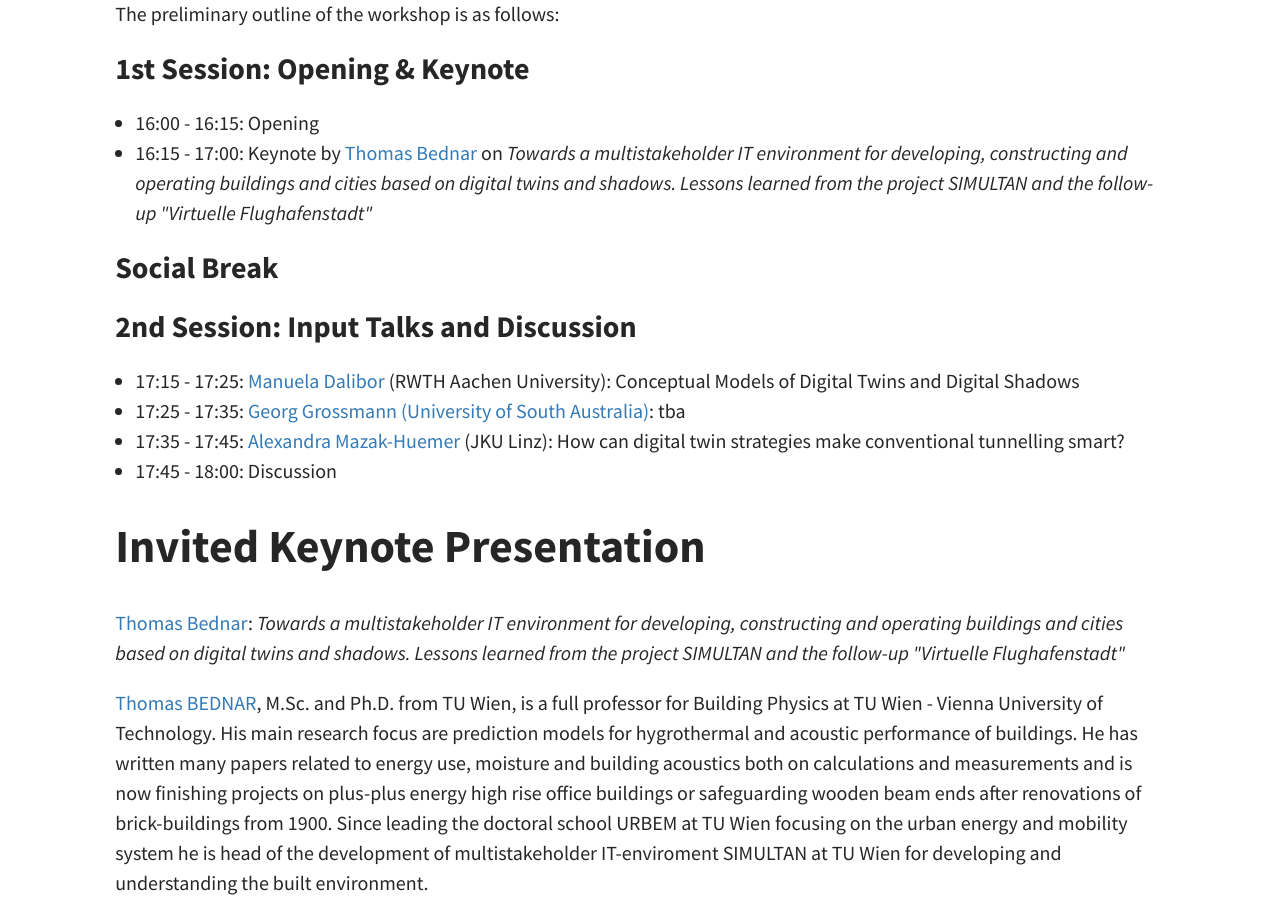
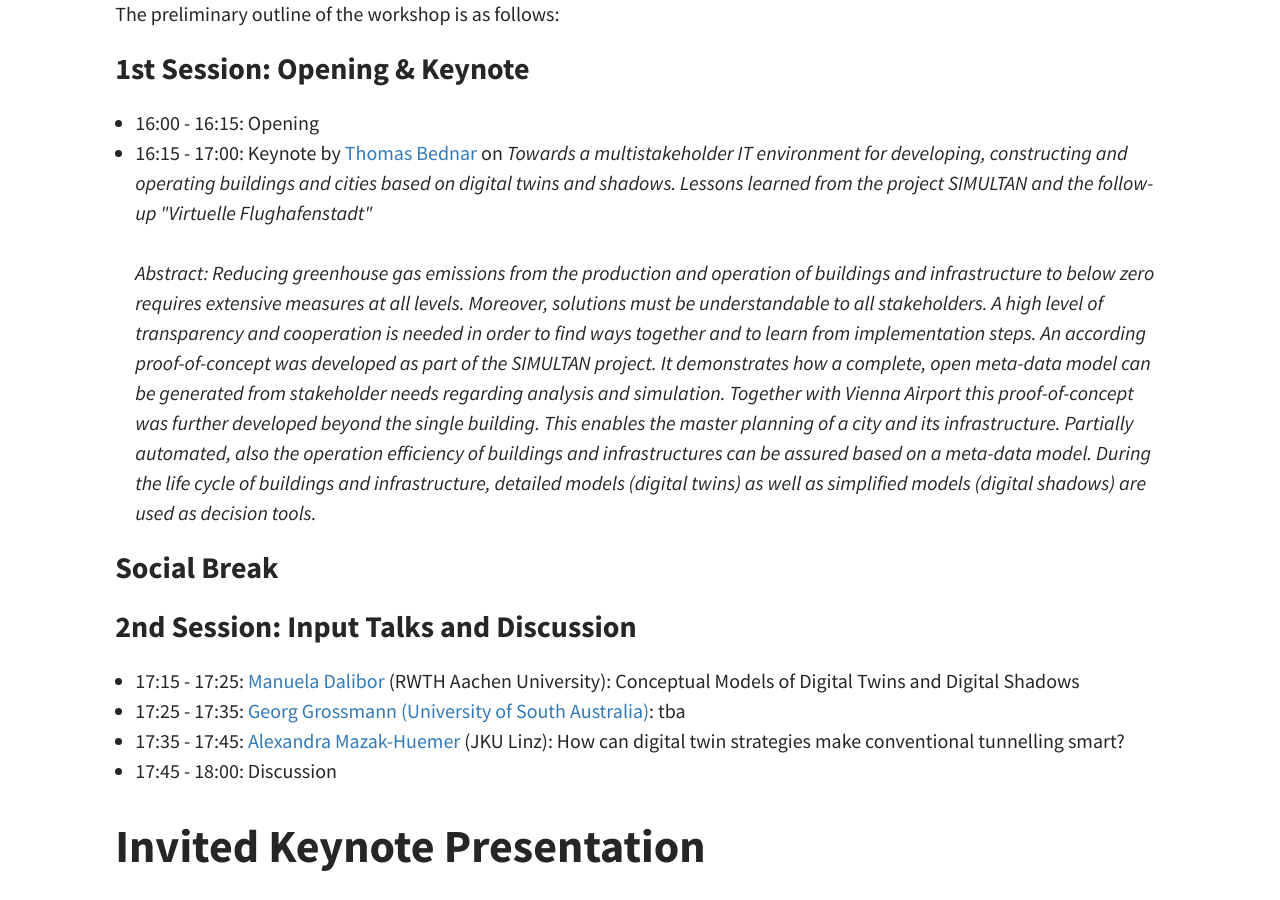
Before and after one commit to comodity/comodity.github.io, a Jekyll site: the page built from index.html, in a window 1280 px wide and 900 px high, scrolled down 1547 px. Built offline with Jekyll 4.4.1, drawn with Linux system fonts in a browser that asks for light colours; the list of posts is cut into pages by our own code.

Commit message:
Update home.html

```diff
--- a/_layouts/home.html
+++ b/_layouts/home.html
@@ -86,7 +86,9 @@ engineering, and production engineering.
     </li>
     <li>
         16:15 - 17:00: Keynote by <a href="https://www.bph.tuwien.ac.at/team/uebersicht/">Thomas Bednar</a> on <i>Towards a multistakeholder IT environment for developing, constructing and operating buildings and cities based on digital twins and shadows.
-    Lessons learned from the project SIMULTAN and the follow-up "Virtuelle Flughafenstadt"
+    Lessons learned from the project SIMULTAN and the follow-up "Virtuelle Flughafenstadt"<br/><br/>
+
+        Abstract: Reducing greenhouse gas emissions from the production and operation of buildings and infrastructure to below zero requires extensive measures at all levels. Moreover, solutions must be understandable to all stakeholders. A high level of transparency and cooperation is needed in order to find ways together and to learn from implementation steps. An according proof-of-concept was developed as part of the SIMULTAN project. It demonstrates how a complete, open meta-data model can be generated from stakeholder needs regarding analysis and simulation. Together with Vienna Airport this proof-of-concept was further developed beyond the single building. This enables the master planning of a city and its infrastructure. Partially automated, also the operation efficiency of buildings and infrastructures can be assured based on a meta-data model. During the life cycle of buildings and infrastructure, detailed models (digital twins) as well as simplified models (digital shadows) are used as decision tools.
     </i>
 </ul>
 </p>
```
